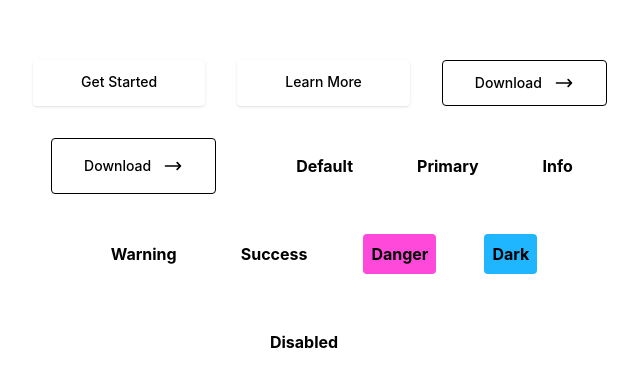
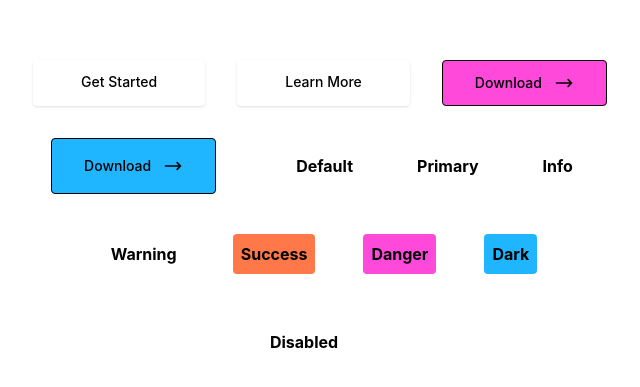
Before and after one commit to sivashankar97/DemoTailwindWithReact, a React (Create React App) app: page / in a window 1280 px wide. Shown: the part 201-588 px from the top of the page, without its empty margins (320-960 px from the left). Built offline with nearby package versions, Linux system fonts and the light colour scheme.

Commit message:
style(demo): add custom colors to the config file

```diff
--- a/src/App.tsx
+++ b/src/App.tsx
@@ -30,7 +30,7 @@ function App() {
           Learn More
         </a>
     <a
-  className="inline-flex items-center rounded border border-indigo-600 bg-indigo-600 px-8 py-3 text-white hover:bg-transparent hover:text-indigo-600 focus:outline-none focus:ring active:text-indigo-500"
+  className="inline-flex items-center bg-secondary rounded border border-indigo-600 bg-indigo-600 px-8 py-3 text-white hover:bg-transparent hover:text-indigo-600 focus:outline-none focus:ring active:text-indigo-500"
   href="/download"
 >
   <span className="text-sm font-medium"> Download </span>
@@ -52,7 +52,7 @@ function App() {
 </a>
 
 <a
-  className="inline-flex items-center rounded border border-indigo-600 px-8 py-3 text-indigo-600 hover:bg-indigo-600 hover:text-white focus:outline-none focus:ring active:bg-indigo-500"
+  className="inline-flex items-center rounded border border-indigo-600 px-8 py-3 text-indigo-600 hover:bg-indigo-600 hover:text-white focus:outline-none focus:ring active:bg-indigo-500 bg-primary"
   href="/download"
 >
   <span className="text-sm font-medium"> Download </span>
@@ -100,7 +100,7 @@ function App() {
 
       <Button
       onClick={()=> alert('Button 1 is clicked !')}
-      variant="success"
+      variant="bg-optional"
       size="sm"
       > Success </Button>
 
--- a/tailwind.config.js
+++ b/tailwind.config.js
@@ -6,7 +6,7 @@ module.exports = {
     colors: {
       primary: "#1fb6ff",
       secondary: "#ff49db",
-      orange: "#ff7849",
+      optional: "#ff7849",
       green: "#13ce66",
       "gray-dark": "#273444",
       gray: "#8492a6",
```
